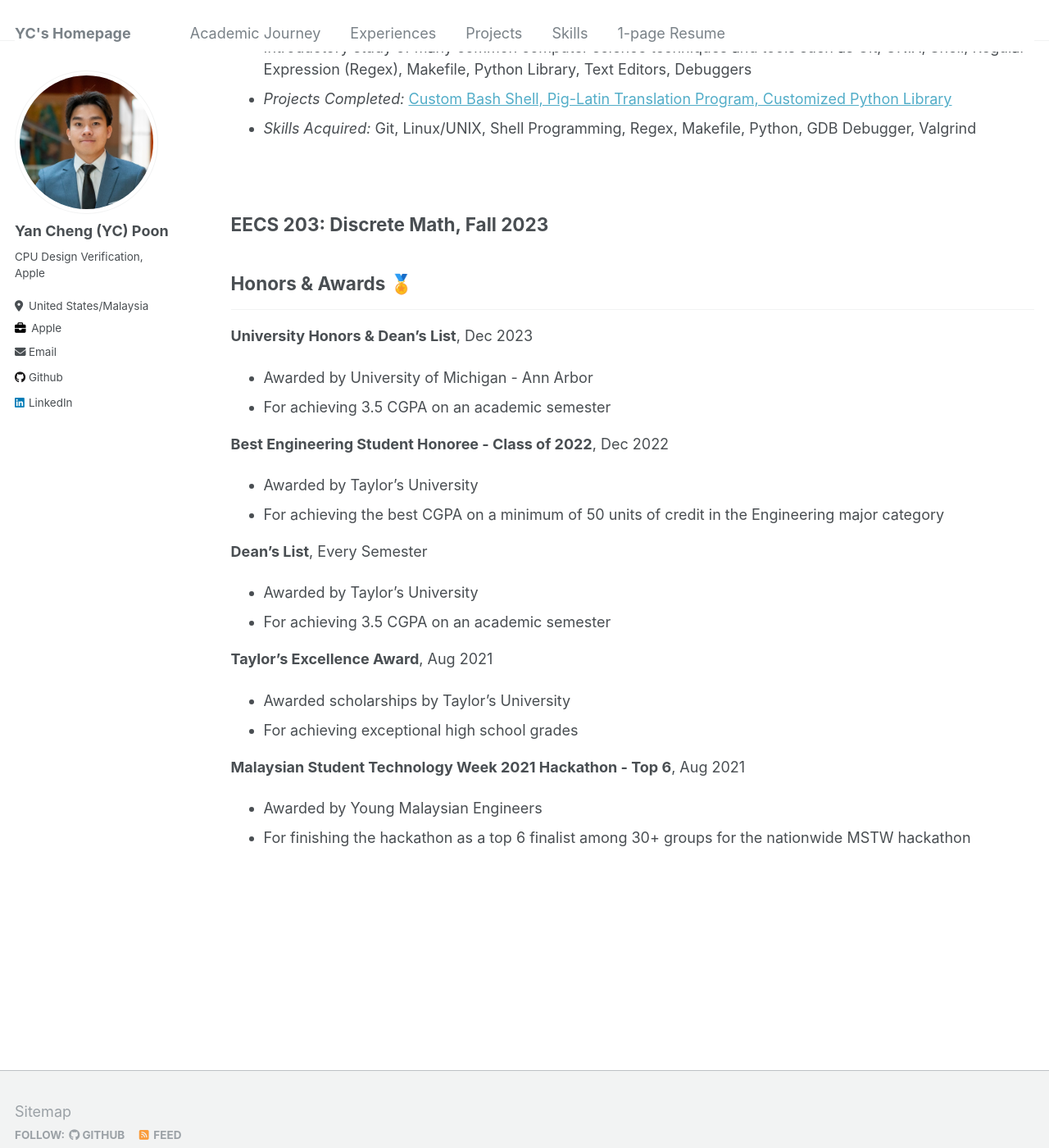
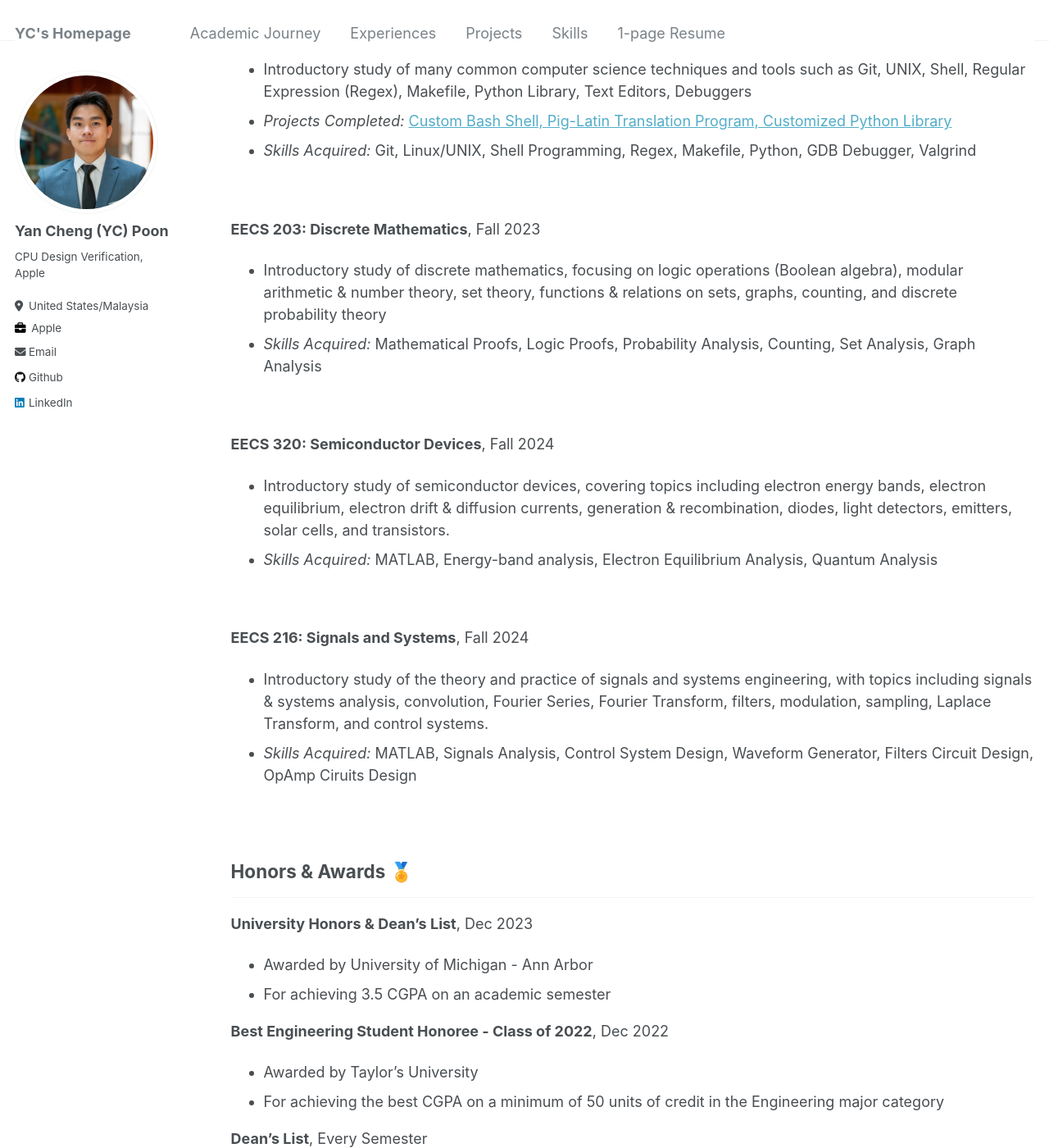
Before and after one commit to ycpoon/ycpoon.github.io, a Jekyll site: the page built from _pages/academicjourney.md, in a window 1280 px wide and 1400 px high, scrolled down 4244 px. Shown: the whole window at 82% size. Built offline with Jekyll 4.4.1, drawn with Linux system fonts in a browser that asks for light colours; some of the changed text lies outside the part shown.

Commit message:
some prog7

```diff
--- a/_pages/academicjourney.md
+++ b/_pages/academicjourney.md
@@ -113,7 +113,7 @@ redirect_from:
 **EECS 215: Introduction to Electronic Circuits**, Winter 2024
 - Introductory study of electronic circuits, covering topics such as voltage/current analysis on circuits, OpAmp circuits, diodes, transistors, signal analysis, RLC ciruits, filters, and more
 - *Projects Completed:* [RLC Circuits, Op-Amp Circuits](/collegeprojects/#rlc-circuits-op-amp-circuits-eecs-215)
-- *Skills Acquired:* Circuit Breadboarding, Waveform Generator, Circuit Design, Circuit Analysis, Signal Analysis
+- *Skills Acquired:* MATLAB, Circuit Breadboarding, Waveform Generator, Circuit Design, Circuit Analysis, Signal Analysis
 
 &nbsp;
 &nbsp;
@@ -134,8 +134,26 @@ redirect_from:
 &nbsp;
 &nbsp;
 
-**EECS 203: Discrete Math**, Fall 2023
--
+**EECS 203: Discrete Mathematics**, Fall 2023
+- Introductory study of discrete mathematics, focusing on logic operations (Boolean algebra), modular arithmetic & number theory, set theory, functions & relations on sets, graphs, counting, and discrete probability theory
+- *Skills Acquired:* Mathematical Proofs, Logic Proofs, Probability Analysis, Counting, Set Analysis, Graph Analysis
+
+&nbsp;
+&nbsp;
+
+**EECS 320: Semiconductor Devices**, Fall 2024
+- Introductory study of semiconductor devices, covering topics including electron energy bands, electron equilibrium, electron drift & diffusion currents, generation & recombination, diodes, light detectors, emitters, solar cells, and transistors.
+- *Skills Acquired:* MATLAB, Energy-band analysis, Electron Equilibrium Analysis, Quantum Analysis
+
+&nbsp;
+&nbsp;
+
+**EECS 216: Signals and Systems**, Fall 2024
+- Introductory study of the theory and practice of signals and systems engineering, with topics including signals & systems analysis, convolution, Fourier Series, Fourier Transform, filters, modulation, sampling, Laplace Transform, and control systems.
+- *Skills Acquired:* MATLAB, Signals Analysis, Control System Design, Waveform Generator, Filters Circuit Design, OpAmp Ciruits Design
+
+&nbsp;
+&nbsp;
 
 ## Honors & Awards 🏅
 
```
